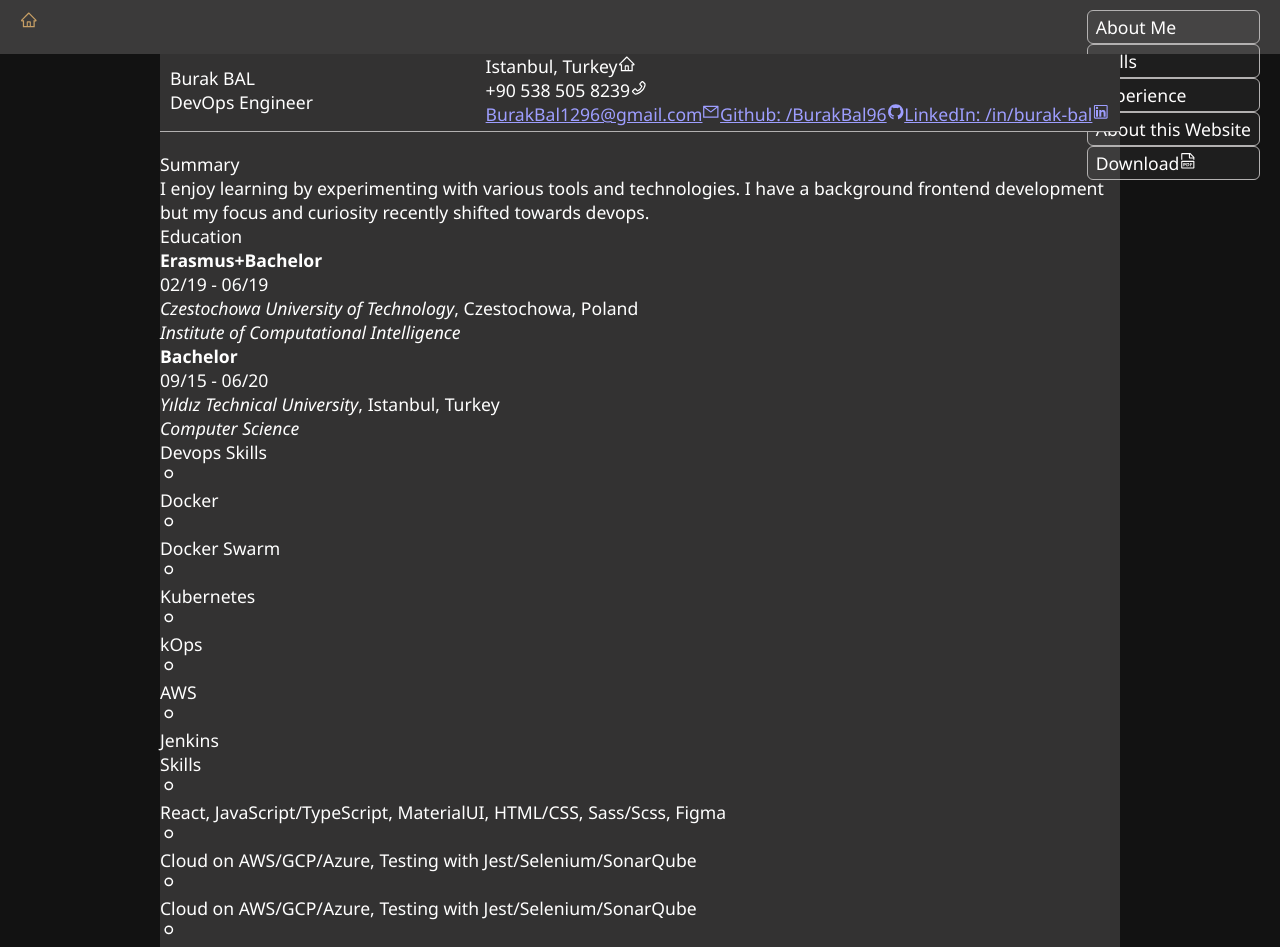
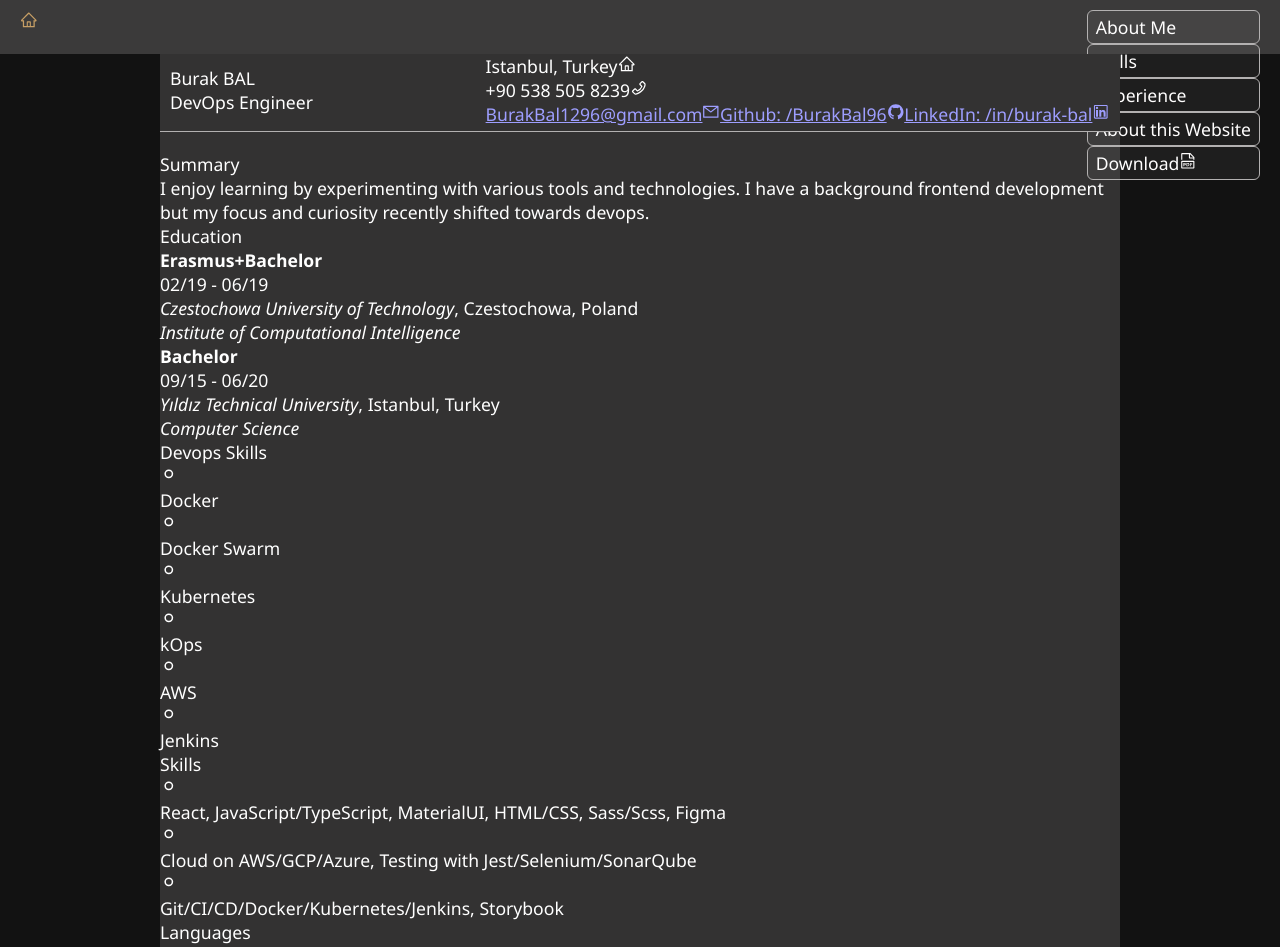
Before and after one commit to BurakBal96/burak-bal-resume, a React (Create React App) app: page / in a window 1280 px wide. Shown: the top 947 px of the page. Built offline with nearby package versions, Linux system fonts and the light colour scheme.

Commit message:
frontend experience bug fix

```diff
--- a/src/Pages/Resume/Sections/FrontendSkills.js
+++ b/src/Pages/Resume/Sections/FrontendSkills.js
@@ -3,7 +3,6 @@ import { Section, Title, Entry, List } from '../Section';
 
 const list = [
     'React, JavaScript/TypeScript, MaterialUI, HTML/CSS, Sass/Scss, Figma',
-    'Cloud on AWS/GCP/Azure, Testing with Jest/Selenium/SonarQube',
     'Cloud on AWS/GCP/Azure, Testing with Jest/Selenium/SonarQube',
     'Git/CI/CD/Docker/Kubernetes/Jenkins, Storybook'
 ].flat();
```
